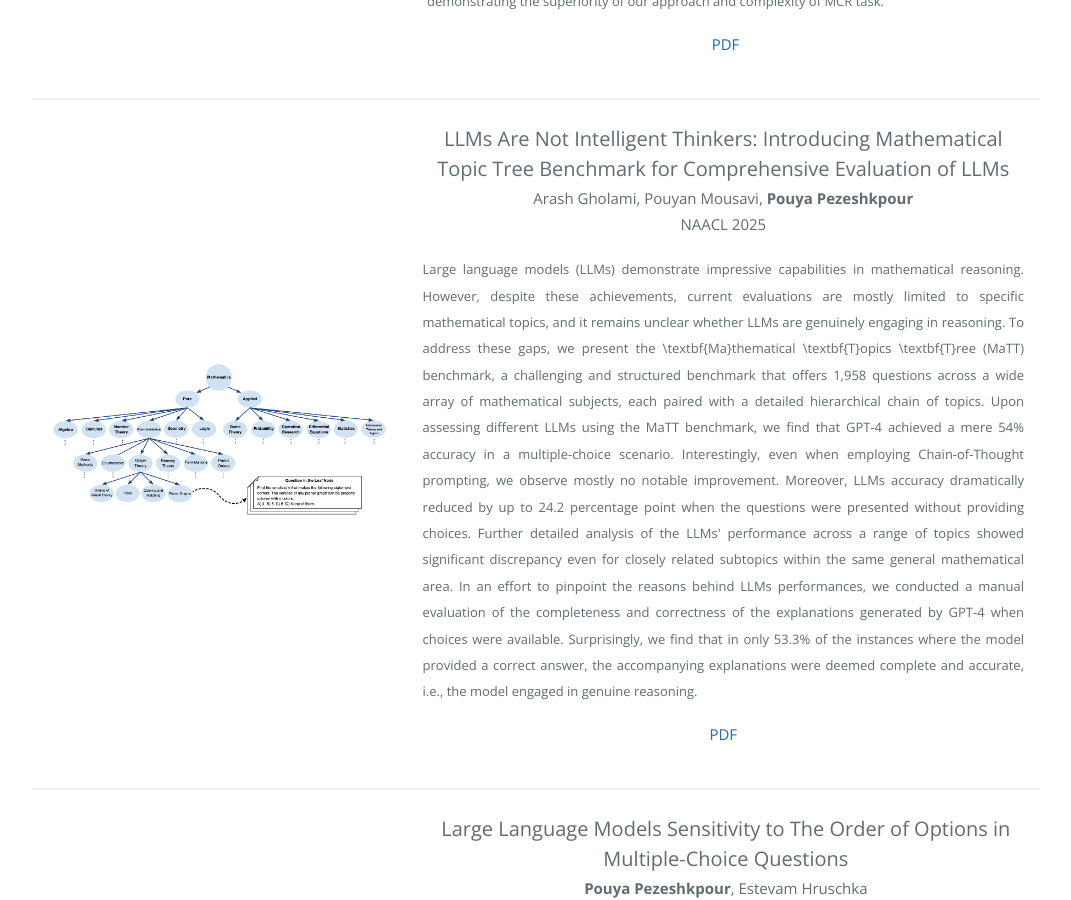
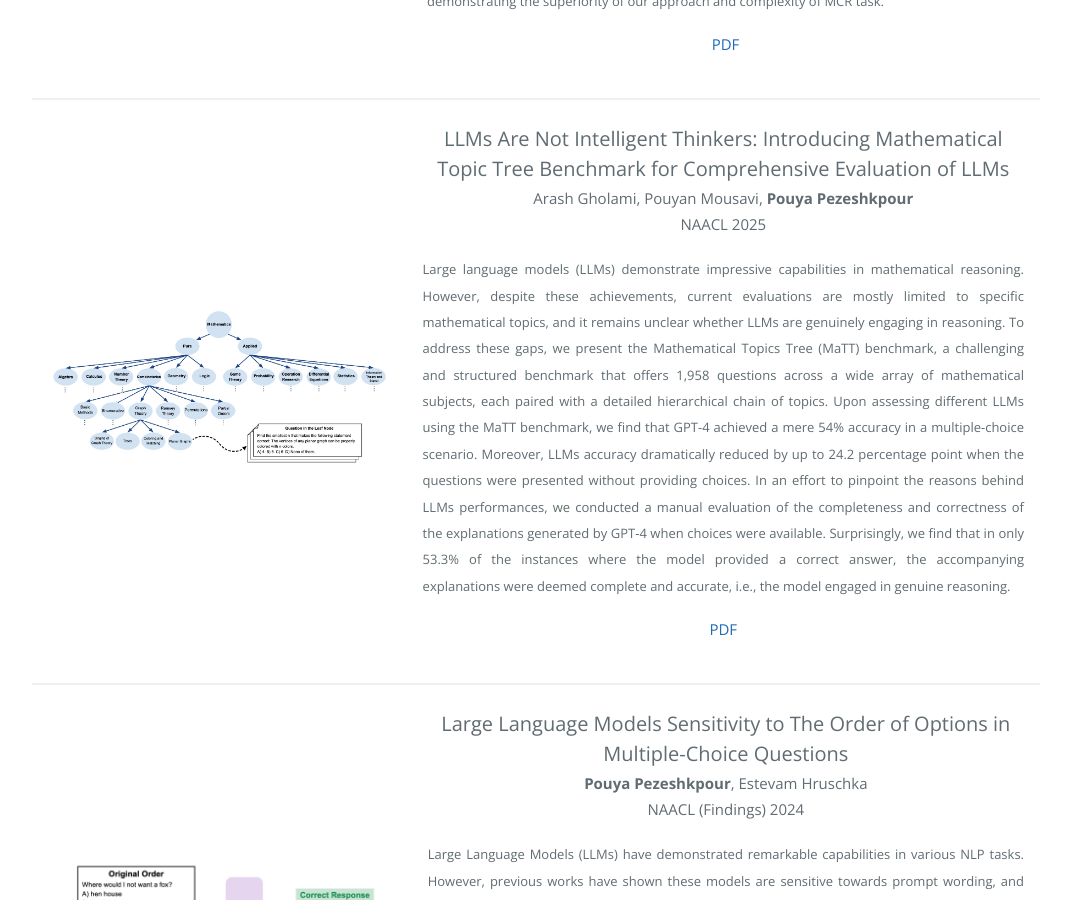
Before and after one commit to pouyapez/pouyapez.github.io, a Jekyll site: the page built from index.md, in a window 1280 px wide and 900 px high, scrolled down 2795 px. Shown: the whole window, without its empty margins (104-1175 px from the left). Built offline with Jekyll 4.4.1, drawn with Linux system fonts in a browser that asks for light colours.

Commit message:
Update index.md

```diff
--- a/index.md
+++ b/index.md
@@ -110,9 +110,7 @@ Motivated by these observations, we investigate the efficacy of simple post-hoc
               <font style="font-size:20px">LLMs Are Not Intelligent Thinkers: Introducing Mathematical Topic Tree Benchmark for Comprehensive Evaluation of LLMs</font><br>
               <font style="font-size:15px">Arash Gholami, Pouyan Mousavi, <b>Pouya Pezeshkpour</b> <br>
               NAACL 2025</font><br>
-             </p><p align="justify"> <font style="font-size:13px">Large language models (LLMs) demonstrate impressive capabilities in mathematical reasoning. However, despite these achievements, current evaluations are mostly limited to specific mathematical topics, and it remains unclear whether LLMs are genuinely engaging in reasoning. To address these gaps, we present the \textbf{Ma}thematical \textbf{T}opics \textbf{T}ree (MaTT) benchmark, a challenging and structured benchmark that offers 1,958 questions across a wide array of mathematical subjects, each paired with a detailed hierarchical chain of topics.
-Upon assessing different LLMs using the MaTT benchmark, we find that GPT-4 achieved a mere 54% accuracy in a multiple-choice scenario. Interestingly, even when employing Chain-of-Thought prompting, we observe mostly no notable improvement. Moreover, LLMs accuracy dramatically reduced by up to 24.2 percentage point when the questions were presented without providing choices. Further detailed analysis of the LLMs' performance across a range of topics showed significant discrepancy even for closely related subtopics within the same general mathematical area.
-In an effort to pinpoint the reasons behind LLMs performances, we conducted a manual evaluation of the completeness and correctness of the explanations generated by GPT-4 when choices were available. Surprisingly, we find that in only 53.3% of the instances where the model provided a correct answer, the accompanying explanations were deemed complete and accurate, i.e., the model engaged in genuine  reasoning.
+             </p><p align="justify"> <font style="font-size:13px">Large language models (LLMs) demonstrate impressive capabilities in mathematical reasoning. However, despite these achievements, current evaluations are mostly limited to specific mathematical topics, and it remains unclear whether LLMs are genuinely engaging in reasoning. To address these gaps, we present the Mathematical Topics Tree (MaTT) benchmark, a challenging and structured benchmark that offers 1,958 questions across a wide array of mathematical subjects, each paired with a detailed hierarchical chain of topics. Upon assessing different LLMs using the MaTT benchmark, we find that GPT-4 achieved a mere 54% accuracy in a multiple-choice scenario. Moreover, LLMs accuracy dramatically reduced by up to 24.2 percentage point when the questions were presented without providing choices. In an effort to pinpoint the reasons behind LLMs performances, we conducted a manual evaluation of the completeness and correctness of the explanations generated by GPT-4 when choices were available. Surprisingly, we find that in only 53.3% of the instances where the model provided a correct answer, the accompanying explanations were deemed complete and accurate, i.e., the model engaged in genuine  reasoning.
  </font><br></p>
                       <p align="center">
              <font style="font-size:15px"><a href="https://arxiv.org/pdf/2406.05194.pdf">PDF</a></font>
```
